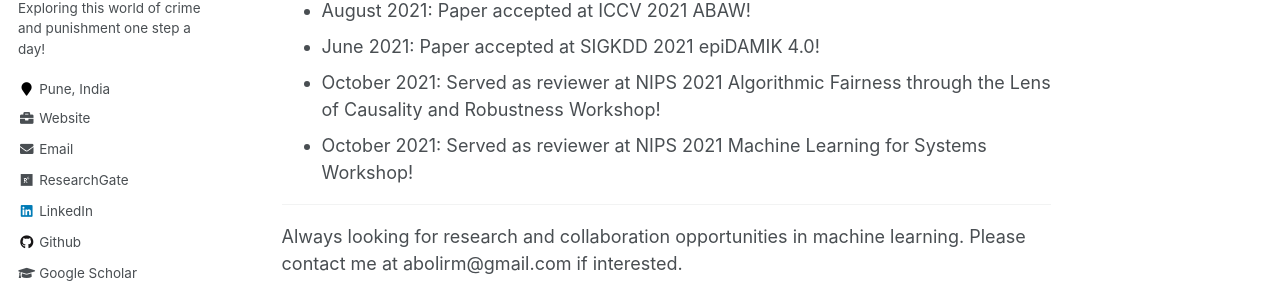
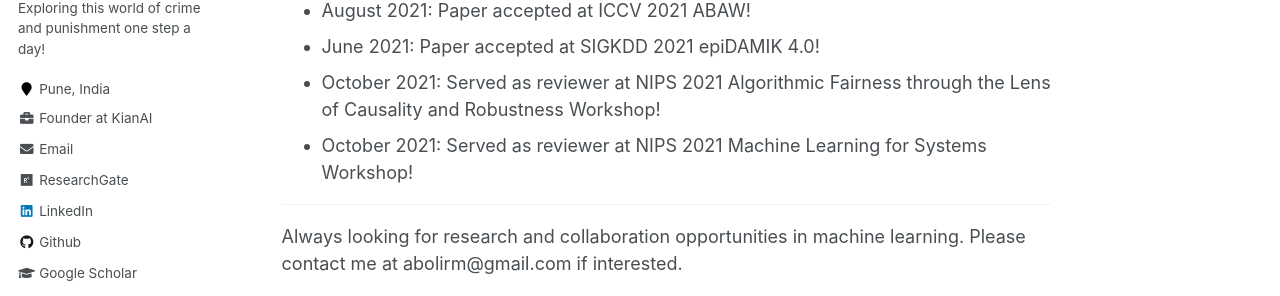
Before and after one commit to Infernolia/Infernolia.github.io, a Jekyll site: the page built from _pages/about.md, in a window 1280 px wide. Shown: the part 427-723 px from the top of the page. Built offline with Jekyll 4.4.1, drawn with Linux system fonts in a browser that asks for light colours; some web fonts are replaced.

Commit message:
Update ui-text.yml

```diff
--- a/_data/ui-text.yml
+++ b/_data/ui-text.yml
@@ -24,7 +24,7 @@ en: &DEFAULT_EN
   follow_label               : "Follow:"
   feed_label                 :
   powered_by                 : "Powered by"
-  website_label              : "Website"
+  website_label              : "Founder at KianAI"
   email_label                : "Email"
   recent_posts               : "Recent Posts"
   undefined_wpm              : "Undefined parameter words_per_minute at _config.yml"
```
